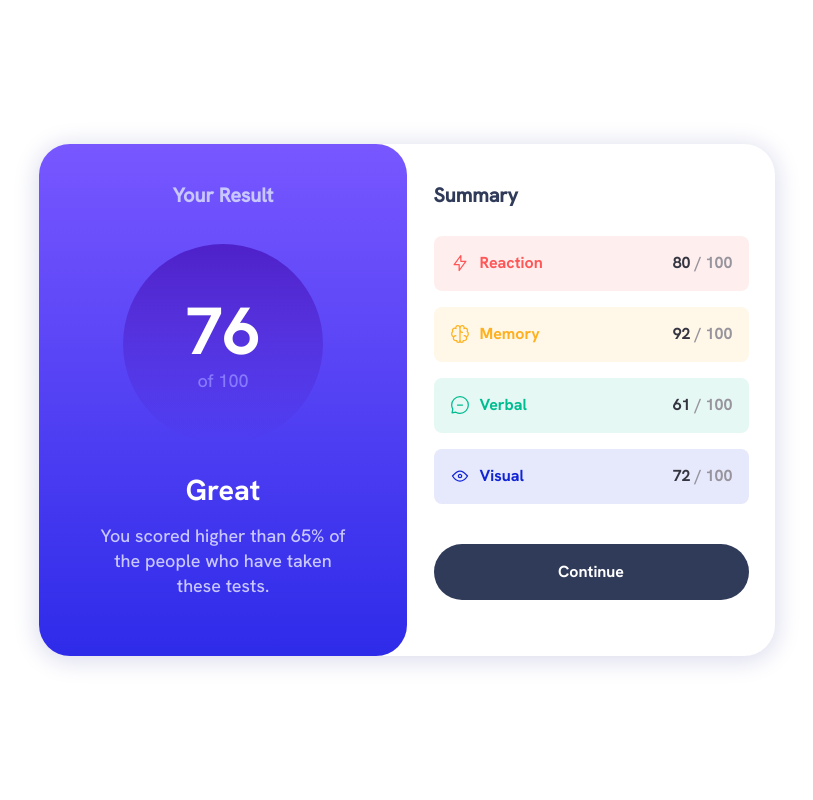
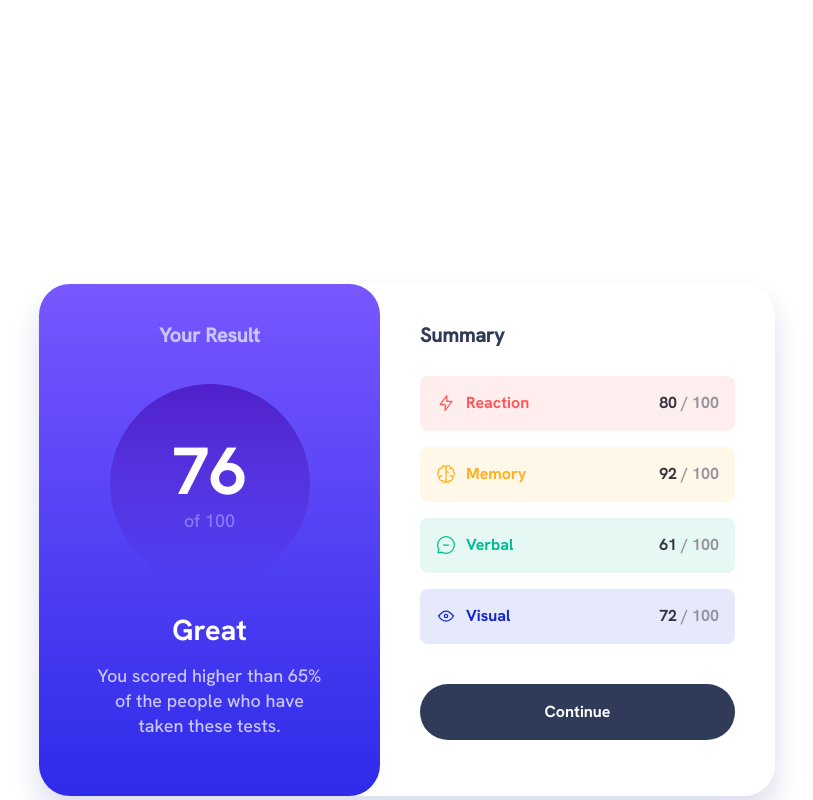
Before and after one commit to wiseman88/Summary-component, a React (Vite) app: page / in a window 1280 px wide. Shown: the whole page, without its empty margins (233-1046 px from the left). Built offline with nearby package versions, Linux system fonts and the light colour scheme.

Commit message:
style: fix css styles

```diff
--- a/src/assets/styles/app.module.css
+++ b/src/assets/styles/app.module.css
@@ -3,7 +3,7 @@
   height: 809px;
   margin: 0 auto;
   background-color: white;
-  box-shadow: 0px 3px 23px 3px hsl(234, 35%, 90%);
+  box-shadow: 0px 16px 28px 1px hsl(234, 35%, 90%);
 }
 
 @media (min-width: 768px) {
--- a/src/assets/styles/summary.module.css
+++ b/src/assets/styles/summary.module.css
@@ -98,6 +98,7 @@
   .summary {
     margin-top: 0;
     padding-top: 42px;
+    margin: 0 40px;
   }
 
   .summary h2 {
--- a/src/index.css
+++ b/src/index.css
@@ -145,7 +145,6 @@ button {
 }
 
 body {
-  min-height: 100vh;
   font-family: "Medium", serif;
 }
 
@@ -155,8 +154,6 @@ body {
 
 @media (min-width: 768px) {
   body {
-    display: flex;
-    justify-content: center;
-    align-items: center;
+    margin-top: 284px;
   }
 }
```
